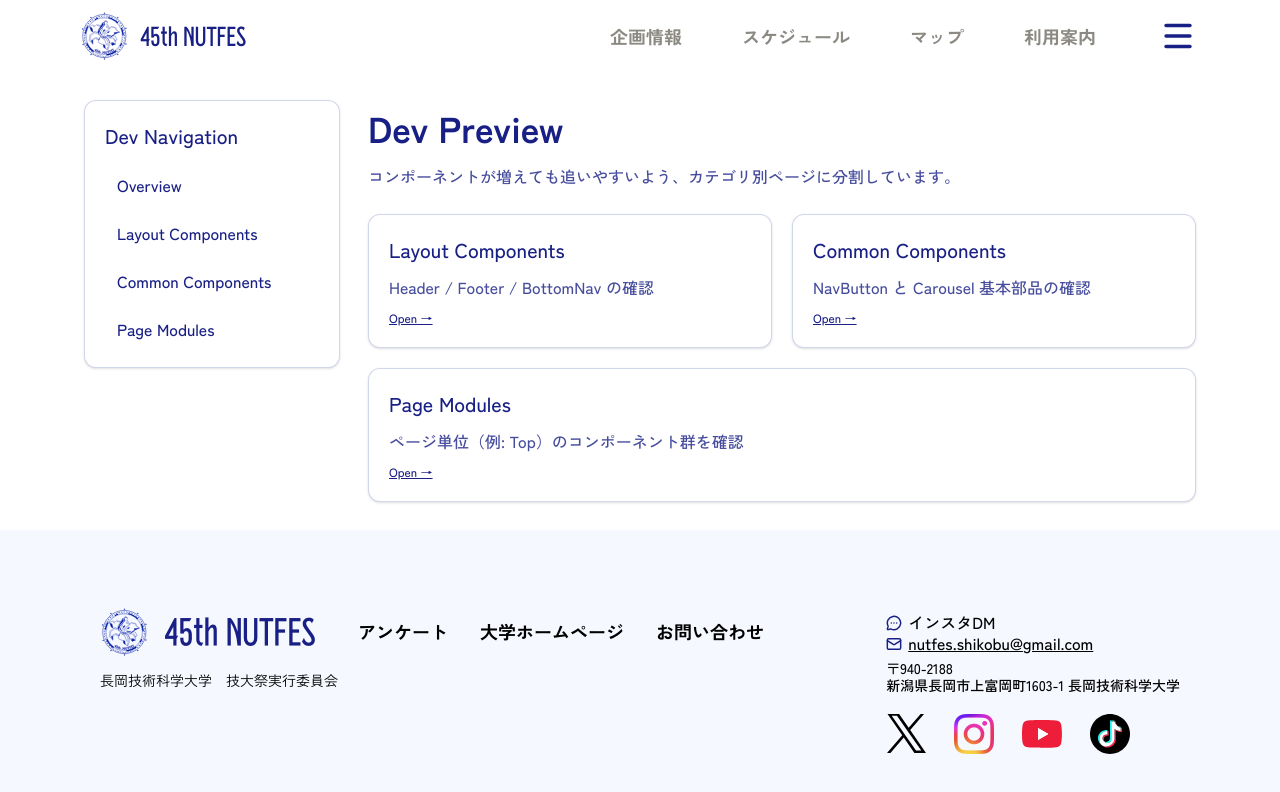
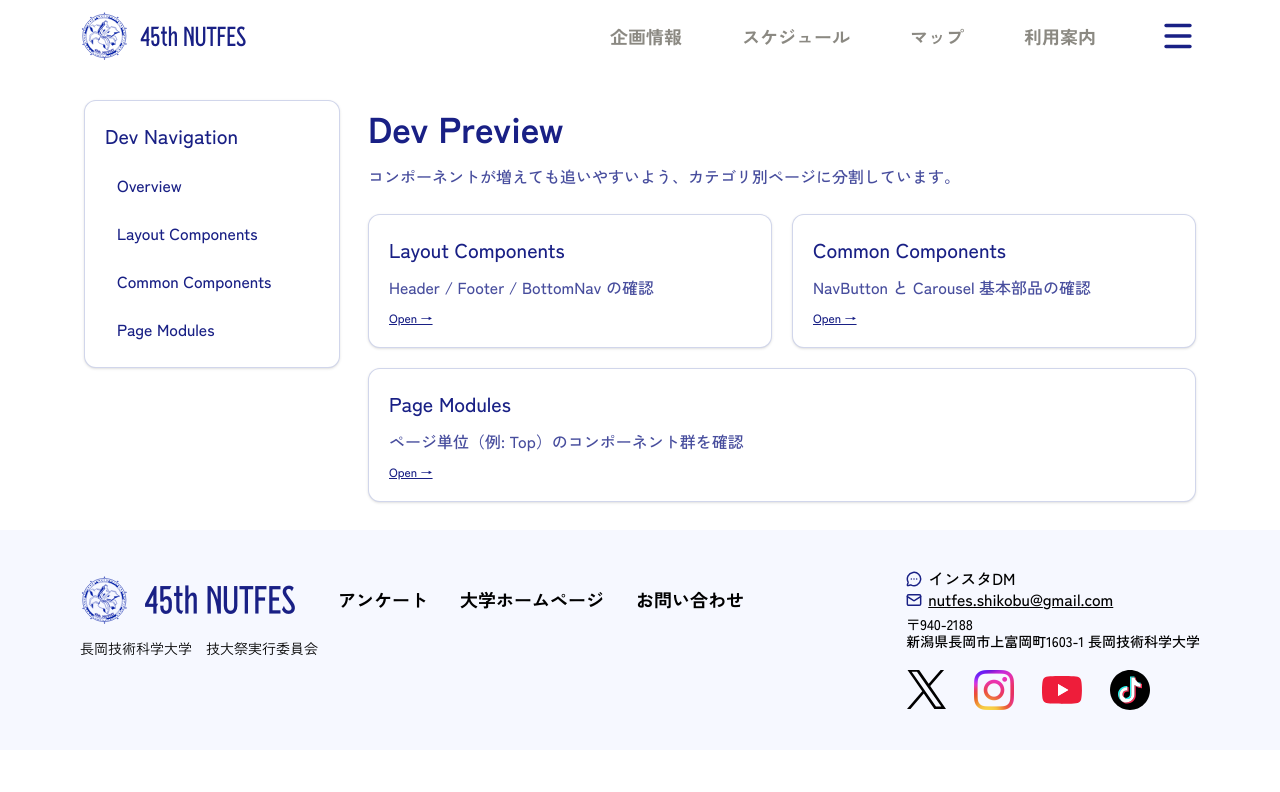
Before and after one commit to NUTFes/45th-homepage, a Next.js app: page /dev in a window 1280 px wide. Shown: the top 792 px of the page. Built offline with nearby package versions, Linux system fonts and the light colour scheme; no server answers.

Commit message:
fix: footerのスペーシングを調整

```diff
--- a/src/components/layout/Footer.tsx
+++ b/src/components/layout/Footer.tsx
@@ -64,7 +64,7 @@ function SnsIconLinks({ className }: { className?: string }) {
 
 export default function Footer() {
   return (
-    <footer className="bg-secondary px-m py-m text-black">
+    <footer className="bg-secondary px-m py-m text-black lg:px-5l lg:py-3l">
       {/* スマホレイアウト */}
       <div className="mx-auto flex w-full max-w-98.25 flex-col items-center gap-ll lg:hidden">
         <section aria-label="SNS" className="flex flex-col items-center gap-s">
@@ -122,9 +122,9 @@ export default function Footer() {
         <p className="text-center text-text">技大祭実行委員会</p>
       </div>
       {/* PCレイアウト */}
-      <div className="w-full px-5l">
-        <div className="px-2l hidden items-center justify-between py-3l lg:flex">
-          <div className="items-top flex w-full justify-between gap-x-4l py-xs">
+      <div className="w-full">
+        <div className="hidden items-center justify-between lg:flex">
+          <div className="items-top flex w-full justify-between gap-x-4l">
             <div className="flex gap-x-ss">
               <div className="flex flex-col gap-y-ss">
                 <div className="flex min-w-62.5 items-center gap-x-s">
@@ -155,7 +155,7 @@ export default function Footer() {
                 <div className="text-black">お問い合わせ</div>
               </div>
             </div>
-            <div className="items-top flex py-xs">
+            <div className="items-top flex">
               <div className="flex flex-col pl-xs text-text leading-4.25">
                 <p className="flex items-center gap-1.5">
                   <MessageCircleMore
```
